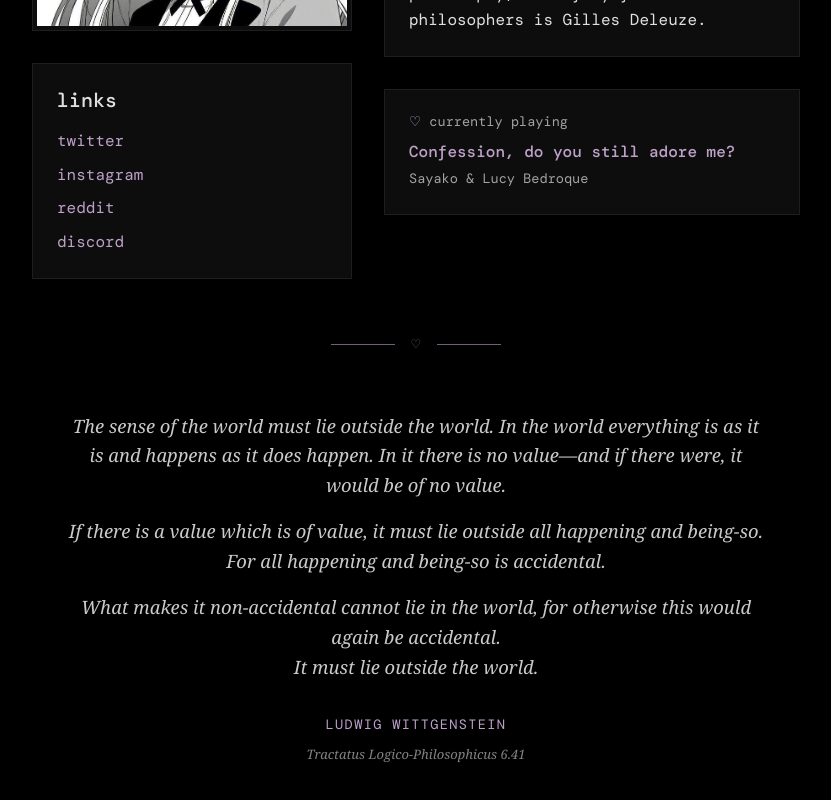
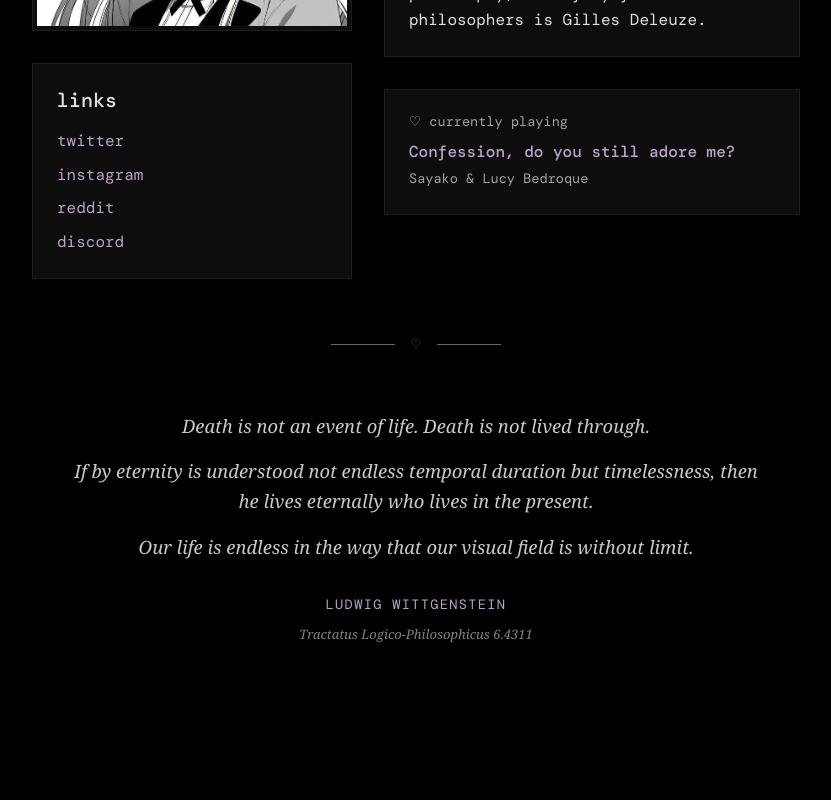
Before and after one commit to lacedawn/simulacra, a Next.js app: page /simulacra/ in a window 1280 px wide. Shown: the part 472-1272 px from the top of the page, without its empty margins (224-1055 px from the left). After the commit the page ends 1157 px from the top, so only its background shows below. Built offline with nearby package versions, Linux system fonts and the light colour scheme; no server answers; a web font is replaced by a local one.

Commit message:
update quote and links

```diff
--- a/src/app/albums/page.tsx
+++ b/src/app/albums/page.tsx
@@ -9,9 +9,12 @@ export default function AlbumsPage() {
 
       <div className="grid grid-cols-2 sm:grid-cols-3 gap-6">
         {albums.map((album) => (
-          <div
+          <a
             key={album.title}
-            className="flex flex-col relative bg-box border border-border p-2 min-w-0 h-full group hover:border-accent transition-colors"
+            href={album.spotifyUrl}
+            target="_blank"
+            rel="noopener noreferrer"
+            className="flex flex-col relative bg-box border border-border p-2 min-w-0 h-full group hover:border-accent transition-colors focus-visible:outline focus-visible:outline-2 focus-visible:outline-accent focus-visible:outline-offset-2 rounded-sm"
           >
             <div className="relative w-full aspect-square mb-4 border border-border bg-[rgba(255,255,255,0.02)] overflow-hidden pointer-events-none z-10">
               <Image
@@ -24,20 +27,13 @@ export default function AlbumsPage() {
             </div>
             <div className="flex flex-col gap-1 px-2 min-w-0 relative z-10">
               <h2 className="text-base font-medium leading-tight m-0 text-foreground break-words group-hover:text-accent">
-                <a
-                  href={album.spotifyUrl}
-                  target="_blank"
-                  rel="noopener noreferrer"
-                  className="before:absolute before:inset-0 focus-visible:outline focus-visible:outline-2 focus-visible:outline-accent focus-visible:outline-offset-2 rounded-sm"
-                >
-                  {album.title}
-                </a>
+                {album.title}
               </h2>
               <p className="text-sm text-muted break-words m-0">
                 {album.artist}
               </p>
             </div>
-          </div>
+          </a>
         ))}
       </div>
     </section>
--- a/src/app/page.tsx
+++ b/src/app/page.tsx
@@ -69,14 +69,14 @@ export default function Home() {
       <div className="mt-2 mb-2 flex justify-center">
         <figure className="max-w-container-md text-center flex flex-col items-center">
           <blockquote className="font-serif text-body-lg text-foreground opacity-90 leading-relaxed italic mb-6">
-            <p>The sense of the world must lie outside the world. In the world everything is as it is and happens as it does happen. In it there is no value—and if there were, it would be of no value.</p>
-            <p className="mt-4">If there is a value which is of value, it must lie outside all happening and being-so. For all happening and being-so is accidental.</p>
-            <p className="mt-4">What makes it non-accidental cannot lie in the world, for otherwise this would again be accidental.<br />It must lie outside the world.</p>
+            <p>Death is not an event of life. Death is not lived through.</p>
+            <p className="mt-4">If by eternity is understood not endless temporal duration but timelessness, then he lives eternally who lives in the present.</p>
+            <p className="mt-4">Our life is endless in the way that our visual field is without limit.</p>
           </blockquote>
           <figcaption className="text-sm text-accent font-mono uppercase tracking-widest flex flex-col items-center gap-2 mt-2">
             Ludwig Wittgenstein
             <cite className="opacity-80 text-caption text-muted tracking-normal normal-case font-serif italic">
-              Tractatus Logico-Philosophicus 6.41
+              Tractatus Logico-Philosophicus 6.4311
             </cite>
           </figcaption>
         </figure>
```
Also changed, not shown: src/data/albums.ts (+5 -5 lines).
